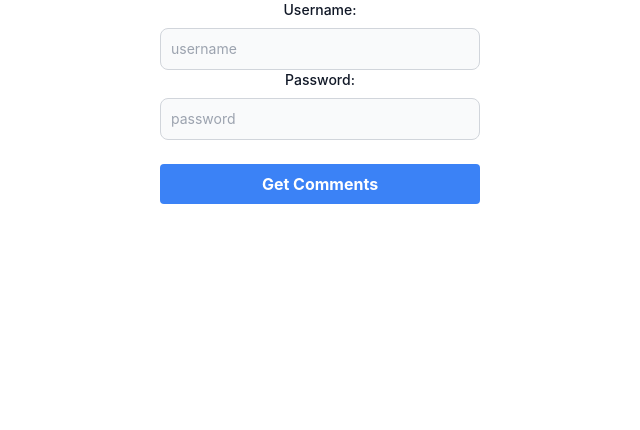
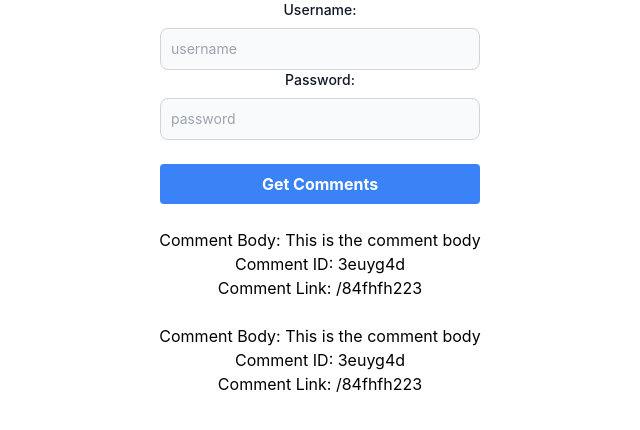
Before and after one commit to skossan/reddit-nuker-js, a Next.js app in the folder client/: page / in a window 1280 px wide. Shown: the top 430 px of the page, without its empty margins (320-960 px from the left). Built offline with nearby package versions, Linux system fonts and the light colour scheme.

Commit message:
Add example comments to index page

```diff
--- a/client/components/RedditComment.tsx
+++ b/client/components/RedditComment.tsx
@@ -8,11 +8,14 @@ interface Props {
 
 const RedditComment = ({commentBody, commentID, commentLink}:Props) => {
   return (
-    <div>
-      <p>{commentBody}</p>
-      <p>{commentID}</p>
-      <p>{commentLink}</p>
+    <>
+    <div className='flex flex-col items-center'>
+      <p>Comment Body: {commentBody}</p>
+      <p>Comment ID: {commentID}</p>
+      <p>Comment Link: {commentLink}</p>
     </div>
+    <br />
+    </>
   )
 }
 
--- a/client/components/UserForm.tsx
+++ b/client/components/UserForm.tsx
@@ -1,6 +1,7 @@
 import React, { useState } from 'react'
 import Button from './Button'
 import InputField from './InputField'
+import RedditComment from './RedditComment'
 
 interface UserData {
   username: string
@@ -30,6 +31,7 @@ const UserForm = () => {
         <InputField labelText='Password:' value={userData.password} type='password' name='password' placeholderText='password' onChange={handleOnChange} required/>
         <br />
         <Button buttonText='Get Comments' type='submit' onClick={handleOnClick}/>
+        <br />
       </div>
     </form>
   )
--- a/client/pages/index.tsx
+++ b/client/pages/index.tsx
@@ -1,12 +1,15 @@
 import Head from 'next/head'
 import type { NextPage } from 'next'
 import UserForm from '../components/UserForm'
+import RedditComment from '../components/RedditComment'
 
 const Home: NextPage = () => {
 
   return (
     <div>
       <UserForm />
+      <RedditComment commentBody='This is the comment body' commentID='3euyg4d' commentLink='/84fhfh223'/>
+      <RedditComment commentBody='This is the comment body' commentID='3euyg4d' commentLink='/84fhfh223'/>
     </div>
   )
 }
```
